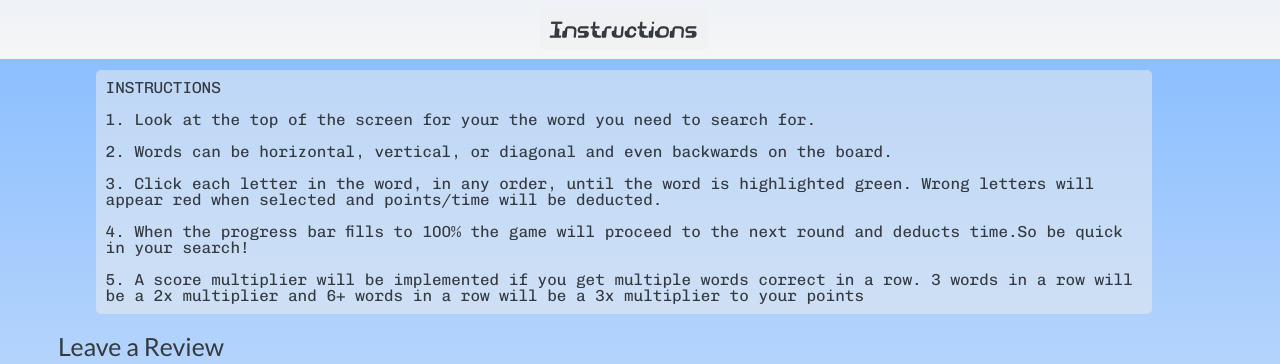
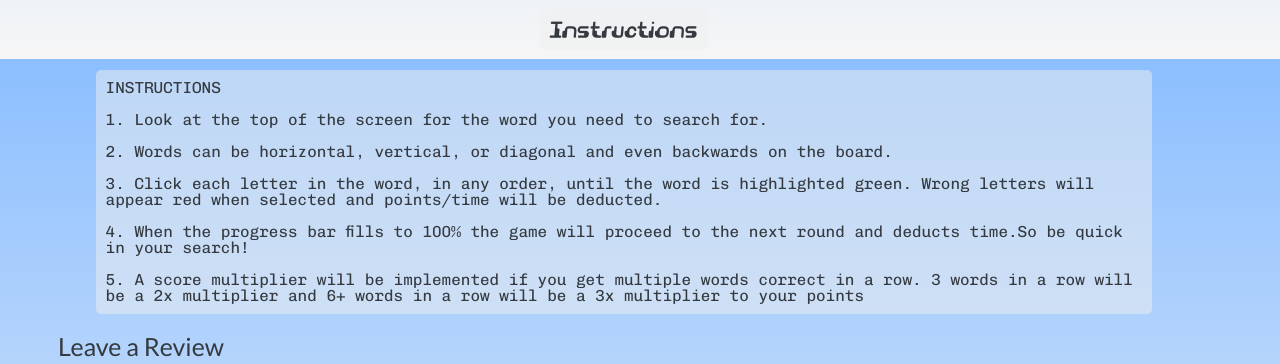
Before and after one commit to Word-Rummage/Word-Rummage, a plain HTML site: page index.html in a window 1280 px wide. Shown: the part 741-1105 px from the top of the page. Drawn offline with Linux system fonts and the light colour scheme.

Commit message:
fix typo

```diff
--- a/index.html
+++ b/index.html
@@ -47,7 +47,7 @@
         <h3>Description</h3>
       <p>The game no one asked for but the world deserves.<br><br>Search for your given word and race the clock. Be careful where you click though because your time and score will be effected if you click the wrong letters.<br>See how many rounds you can go and beat your high score!</p>
         <h3>Instructions</h3>
-      <p>INSTRUCTIONS <br><br>1. Look at the top of the screen for your the word you need to search for.<br><br>2. Words can be horizontal, vertical, or diagonal and even backwards on the board.<br><br>3. Click each letter in the word, in any order, until the word is highlighted green. Wrong letters will appear red when selected and points/time will be deducted.<br><br> 4. When the progress bar fills to 100% the game will proceed to the next round and deducts time.So be quick in your search!<br><br>5. A score multiplier will be implemented if you get multiple words correct in a row.  3 words in a row will be a 2x multiplier and 6+ words in a row will be a 3x multiplier to your points </p>
+      <p>INSTRUCTIONS <br><br>1. Look at the top of the screen for the word you need to search for.<br><br>2. Words can be horizontal, vertical, or diagonal and even backwards on the board.<br><br>3. Click each letter in the word, in any order, until the word is highlighted green. Wrong letters will appear red when selected and points/time will be deducted.<br><br> 4. When the progress bar fills to 100% the game will proceed to the next round and deducts time.So be quick in your search!<br><br>5. A score multiplier will be implemented if you get multiple words correct in a row.  3 words in a row will be a 2x multiplier and 6+ words in a row will be a 3x multiplier to your points </p>
       </section>
     </section>
     <section id="review-container">
```
